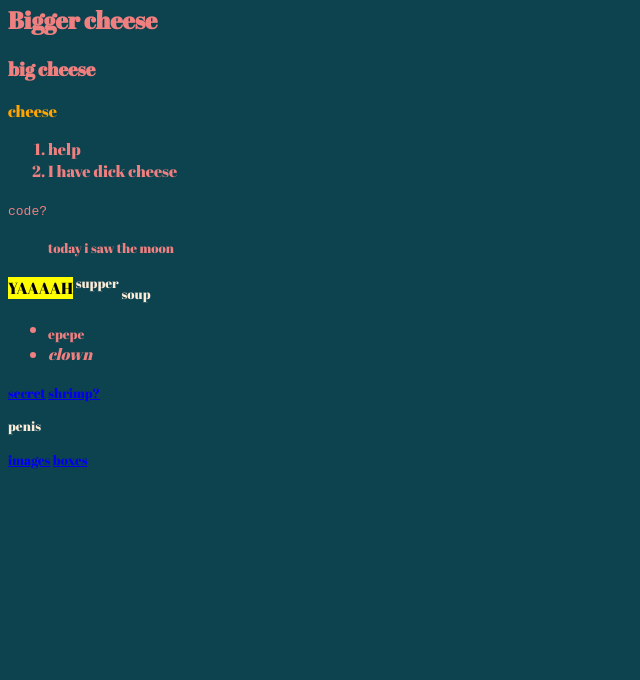
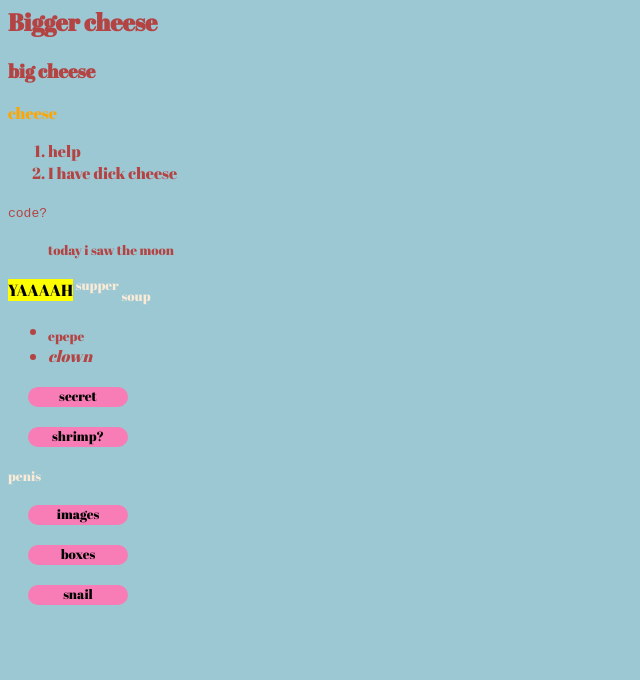
Before and after one commit to littlegeckko/yeek, a plain HTML site: page eek.html in a window 1280 px wide. Shown: the part 120-800 px from the top of the page, without its empty margins (0-640 px from the left). Drawn offline with Linux system fonts and the light colour scheme.

Commit message:
Update eek.html

```diff
--- a/eek.html
+++ b/eek.html
@@ -9,8 +9,8 @@
 <link href="https://fonts.googleapis.com/css2?family=Abril+Fatface&display=swap" rel="stylesheet">
 <style>
 html{
-    background:#0d424f;
-    color:lightcoral;
+    background:#9cc8d3;
+    color:rgb(180, 67, 67);
     font-family: 'Abril Fatface', cursive;
 }
 
@@ -21,6 +21,25 @@ p {
 .egg {
     color:orange;
 }
+a{
+    background: rgb(248, 124, 182);
+    display:block;
+    width:100px;
+    height:20px;
+    margin:20px;
+    text-align: center;
+    justify-content: center;
+    align-items: center;
+    text-decoration: none;
+    color:rgb(0, 0, 0);
+    border-radius: 20px;
+   }
+
+   a:hover {
+    background-color: rgb(100, 33, 126);
+    box-shadow: inset 5px 5px 5px rgb(84, 13, 84)
+   }
+   a:active {background:rgb(14, 0, 14)}
 </style>
 </head>
 
@@ -59,6 +78,7 @@ p {
 <p> penis</p>
 <a href="img.html">images</a>
 <a href="box.html">boxes</a>
+<a href="bground.html">snail</a>
 </small>
 </body>
 </html>
```
